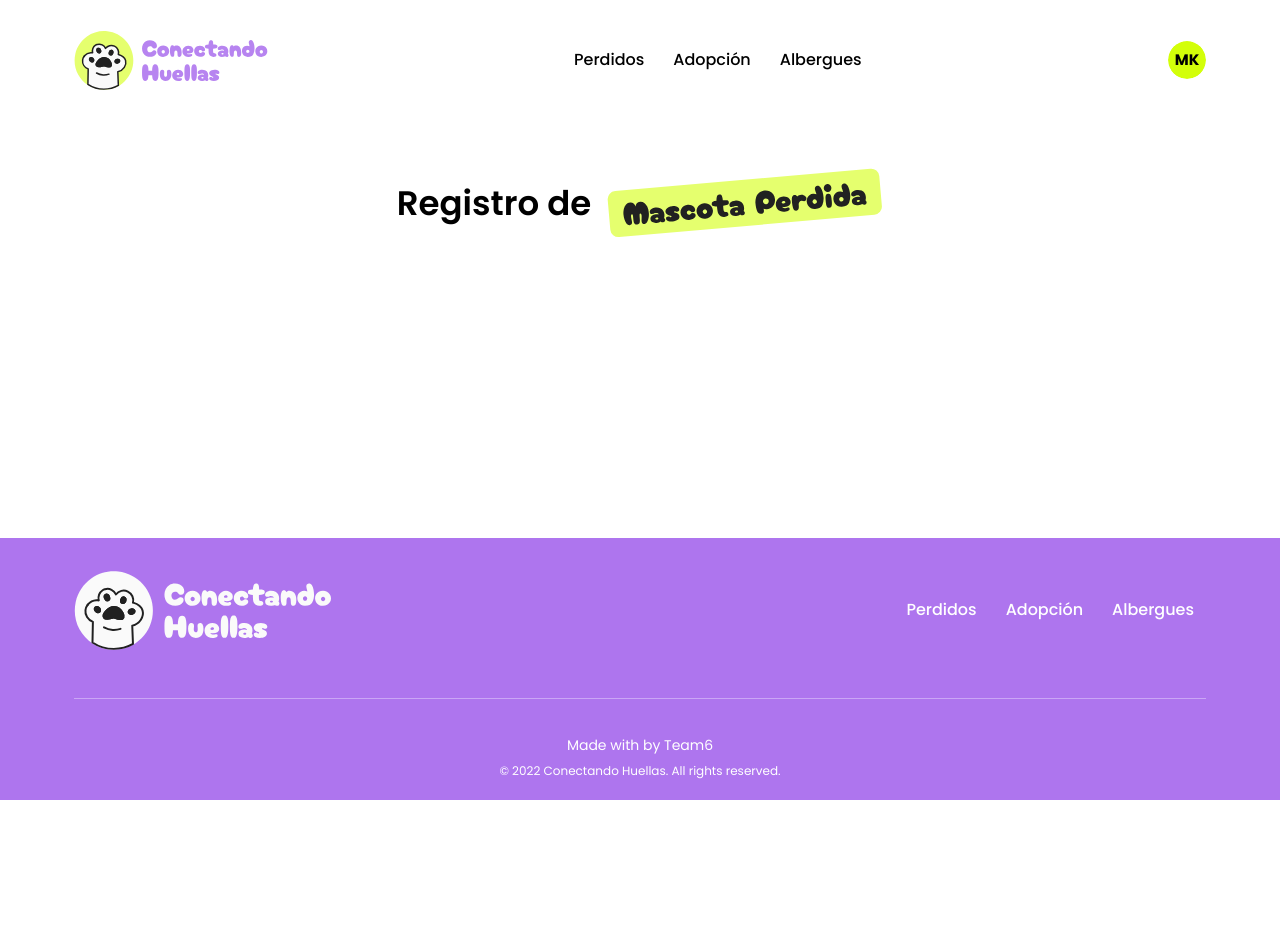
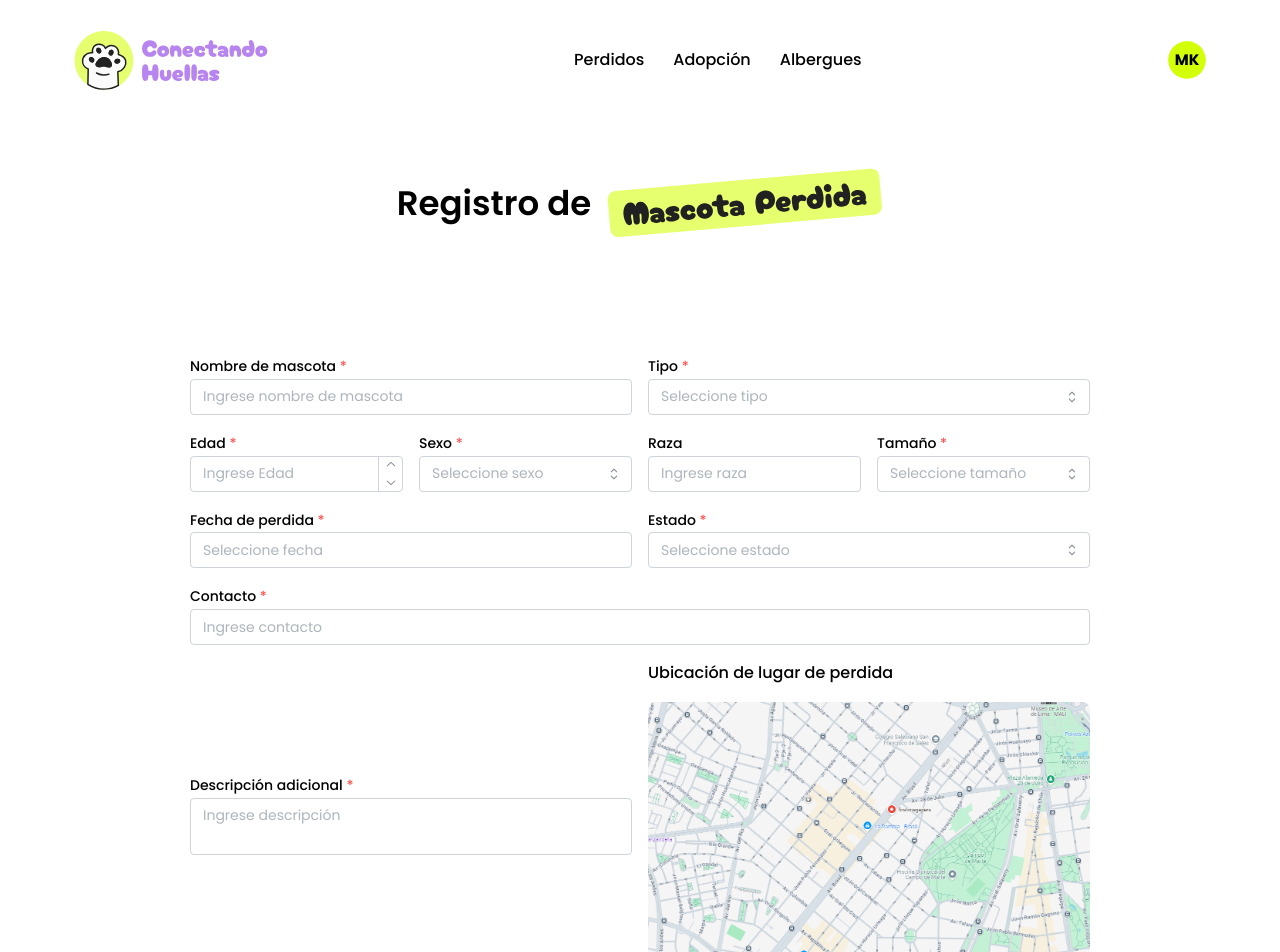
Before and after one commit to annalbirena/MIR-conectando-huellas, a React (Vite) app: page /registro-mascota-perdida in a window 1280 px wide. Shown: the top 952 px of the page. Before the commit the page ends 800 px from the top, so only its background shows below. Built offline with nearby package versions, Linux system fonts and the light colour scheme.

Commit message:
feat: add lost pet form

```diff
--- a/src/pages/LostPetRegistrationPage.jsx
+++ b/src/pages/LostPetRegistrationPage.jsx
@@ -1,15 +1,94 @@
 import React from 'react';
+import { Button,
+  Group,
+  Image,
+  Input,
+  NumberInput,
+  Select,
+  Stack,
+  Text,
+  Textarea } from '@mantine/core';
+import { DateInput } from '@mantine/dates';
 import AppLayout from '../components/AppLayout';
 import TitlePage from '../components/TitlePage';
 
 function LostPetRegistrationPage() {
   return (
     <AppLayout>
-      <TitlePage
-        text="Registro de"
-        image="src/assets/images/lost-pet-text.svg"
-        imagePosition="right"
-      />
+      <Stack>
+        <TitlePage
+          text="Registro de"
+          image="src/assets/images/lost-pet-text.svg"
+          imagePosition="right"
+        />
+        <Stack>
+          <Group grow>
+            <Input.Wrapper label="Nombre de mascota" withAsterisk>
+              <Input placeholder="Ingrese nombre de mascota" />
+            </Input.Wrapper>
+            <Select
+              label="Tipo"
+              withAsterisk
+              placeholder="Seleccione tipo"
+              data={['Perro', 'Gato', 'Otros']}
+            />
+          </Group>
+          <Group grow>
+            <NumberInput label="Edad" withAsterisk placeholder="Ingrese Edad" />
+            <Select
+              label="Sexo"
+              withAsterisk
+              placeholder="Seleccione sexo"
+              data={['Hembra', 'Macho']}
+            />
+            <Input.Wrapper label="Raza">
+              <Input placeholder="Ingrese raza" />
+            </Input.Wrapper>
+            <Select
+              label="Tamaño"
+              withAsterisk
+              placeholder="Seleccione tamaño"
+              data={['Pequeño', 'Mediano', 'Grande']}
+            />
+          </Group>
+          <Group grow>
+            <DateInput
+              label="Fecha de perdida"
+              withAsterisk
+              placeholder="Seleccione fecha"
+            />
+            <Select
+              label="Estado"
+              withAsterisk
+              placeholder="Seleccione estado"
+              data={['Encontrado', 'Perdido']}
+            />
+          </Group>
+          <Input.Wrapper label="Contacto" withAsterisk>
+            <Input placeholder="Ingrese contacto" />
+          </Input.Wrapper>
+          <Group grow>
+            <Textarea
+              withAsterisk
+              label="Descripción adicional"
+              placeholder="Ingrese descripción"
+            />
+            <Stack>
+              <Text fw={500}>Ubicación de lugar de perdida</Text>
+              <Image
+                radius="md"
+                h={100}
+                w="auto"
+                fit="contain"
+                src="src/assets/images/mapa.png"
+              />
+            </Stack>
+          </Group>
+        </Stack>
+        <Group mt="xl">
+          <Button m="auto">Guardar datos</Button>
+        </Group>
+      </Stack>
     </AppLayout>
   );
 }
```
Also changed, not shown: package.json (+5 -4 lines), src/assets/images/mapa.png (added), 1 other file (tests, documents, lock files or other folders).
